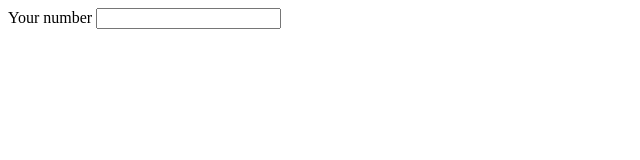
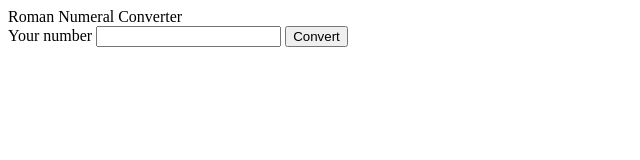
Before and after one commit to lburscheidt/roman-numeral-converter, a plain HTML site: page index.html in a window 1280 px wide. Shown: the whole page, without its empty margins (0-640 px from the left). Drawn offline with Linux system fonts and the light colour scheme.

Commit message:
feat: add HTML element for output

```diff
--- a/index.html
+++ b/index.html
@@ -7,8 +7,13 @@
     <title>Roman Numeral Converter</title>
   </head>
   <body>
-    <label for="user-number">Your number</label>
-    <input id="user-number" type="number" />
+    <header>Roman Numeral Converter</header>
+    <main>
+      <label for="number">Your number</label>
+      <input id="number" type="number" />
+      <button id="convert-btn">Convert</button>
+      <div id="output"></div>
+    </main>
     <script src="script.js"></script>
   </body>
 </html>
```
